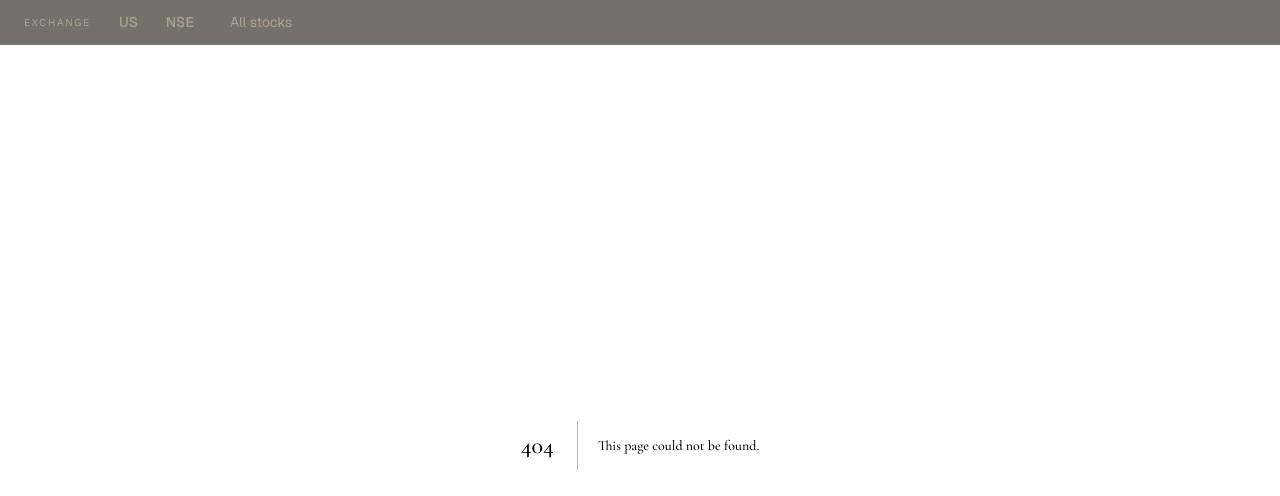
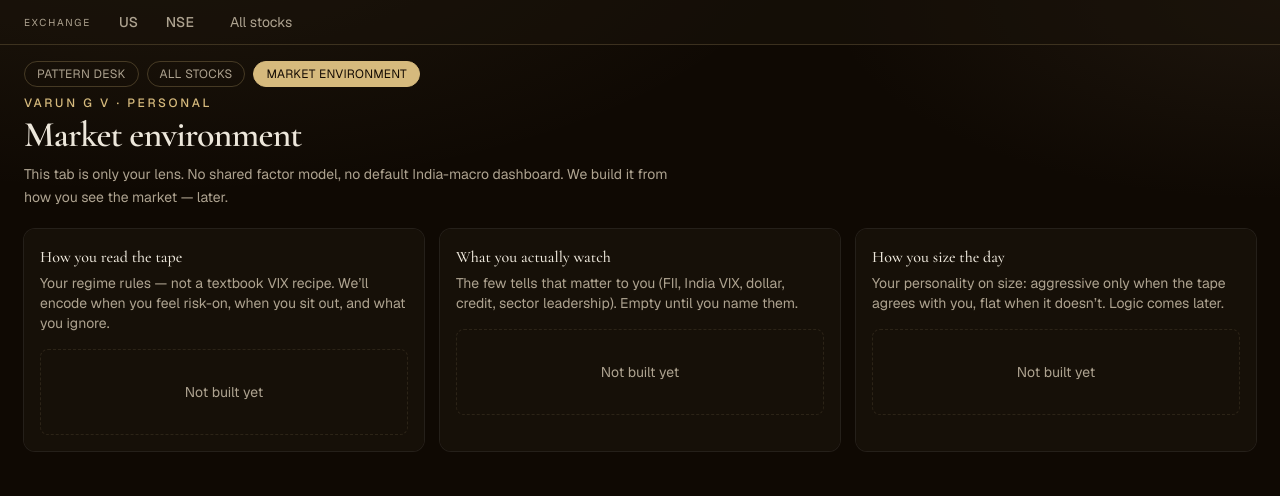
Before and after one commit to brunoleoruby/alpha-factors, a Next.js app: page /environment in a window 1280 px wide. Before the commit this address had no page. Shown: the top 496 px of the page. Built offline with nearby package versions, Linux system fonts and the light colour scheme.

Commit message:
Add a personal Market environment tab as an empty shell
Reserved for Varun’s own read of the tape. No default macro dashboard;
the slots stay empty until we build them from his rules.

Co-authored-by: varungv9 <varungv9@gmail.com>

```diff
--- /dev/null
+++ b/src/app/environment/page.tsx
@@ -0,0 +1,16 @@
+import { UsSubnav } from "@/components/desk/exchange-nav";
+import { MarketEnvironment } from "@/components/desk/market-environment";
+
+export const metadata = {
+  title: "Market environment · Varun",
+  description: "Personal market-environment tab. Built later from Varun’s own read of the tape.",
+};
+
+export default function UsEnvironmentPage() {
+  return (
+    <>
+      <UsSubnav />
+      <MarketEnvironment />
+    </>
+  );
+}
--- /dev/null
+++ b/src/app/nse/environment/page.tsx
@@ -0,0 +1,16 @@
+import { NseSubnav } from "@/components/desk/exchange-nav";
+import { MarketEnvironment } from "@/components/desk/market-environment";
+
+export const metadata = {
+  title: "Market environment · Varun",
+  description: "Personal market-environment tab. Built later from Varun’s own read of the tape.",
+};
+
+export default function NseEnvironmentPage() {
+  return (
+    <>
+      <NseSubnav />
+      <MarketEnvironment />
+    </>
+  );
+}
--- a/src/components/desk/exchange-nav.tsx
+++ b/src/components/desk/exchange-nav.tsx
@@ -80,6 +80,11 @@ export function NseSubnav() {
         { href: "/nse", label: "Pattern desk", active: (p) => p === "/nse" },
         { href: "/nse/stocks", label: "All stocks", active: (p) => p.startsWith("/nse/stocks") },
         { href: "/nse/cases/polycab", label: "Polycab case", active: (p) => p.startsWith("/nse/cases") },
+        {
+          href: "/nse/environment",
+          label: "Market environment",
+          active: (p) => p.startsWith("/nse/environment"),
+        },
       ]}
     />
   );
@@ -91,6 +96,7 @@ export function UsSubnav() {
       items={[
         { href: "/", label: "Pattern desk", active: (p) => p === "/" },
         { href: "/stocks", label: "All stocks", active: (p) => p.startsWith("/stocks") },
+        { href: "/environment", label: "Market environment", active: (p) => p.startsWith("/environment") },
       ]}
     />
   );
--- /dev/null
+++ b/src/components/desk/market-environment.tsx
@@ -0,0 +1,51 @@
+import { Card, CardContent, CardDescription, CardHeader, CardTitle } from "@/components/ui/card";
+
+const SLOTS = [
+  {
+    title: "How you read the tape",
+    body: "Your regime rules — not a textbook VIX recipe. We’ll encode when you feel risk-on, when you sit out, and what you ignore.",
+  },
+  {
+    title: "What you actually watch",
+    body: "The few tells that matter to you (FII, India VIX, dollar, credit, sector leadership). Empty until you name them.",
+  },
+  {
+    title: "How you size the day",
+    body: "Your personality on size: aggressive only when the tape agrees with you, flat when it doesn’t. Logic comes later.",
+  },
+];
+
+export function MarketEnvironment() {
+  return (
+    <div className="mx-auto flex w-full max-w-[1600px] flex-1 flex-col gap-5 px-4 pb-10 md:px-6">
+      <header className="mt-2">
+        <p className="text-primary text-xs font-medium tracking-[0.22em] uppercase">
+          Varun G V · personal
+        </p>
+        <h1 className="font-heading mt-1 text-3xl font-semibold tracking-tight md:text-4xl">
+          Market environment
+        </h1>
+        <p className="text-muted-foreground mt-2 max-w-2xl text-sm leading-relaxed">
+          This tab is only your lens. No shared factor model, no default India-macro dashboard. We
+          build it from how you see the market — later.
+        </p>
+      </header>
+
+      <div className="grid gap-4 md:grid-cols-3">
+        {SLOTS.map((slot) => (
+          <Card key={slot.title} className="border-primary/15 bg-card/90">
+            <CardHeader>
+              <CardTitle className="text-base">{slot.title}</CardTitle>
+              <CardDescription>{slot.body}</CardDescription>
+            </CardHeader>
+            <CardContent>
+              <p className="text-muted-foreground border-border/70 rounded-lg border border-dashed px-3 py-8 text-center text-sm">
+                Not built yet
+              </p>
+            </CardContent>
+          </Card>
+        ))}
+      </div>
+    </div>
+  );
+}
```
Also changed, not shown: 1 other file (tests, documents, lock files or other folders).
